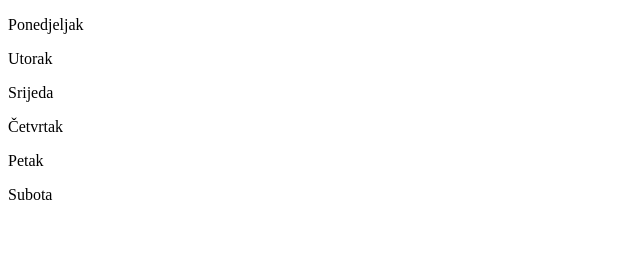
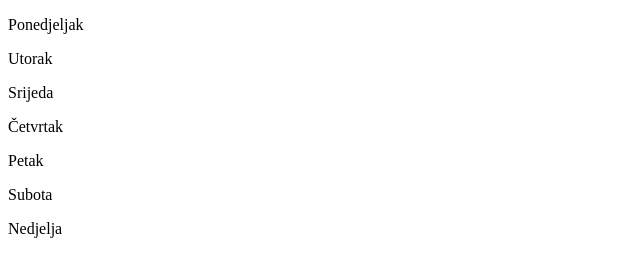
Before and after one commit to rvuk7/domacaZadaca, a plain HTML site: page index.html in a window 1280 px wide. Shown: the full height of the page, 0-640 px from the left. Drawn offline with Linux system fonts and the light colour scheme.

Commit message:
pushNedjelja

```diff
--- a/index.html
+++ b/index.html
@@ -14,5 +14,6 @@
     <p>Četvrtak</p>
     <p>Petak</p>
     <p>Subota</p>
+    <p>Nedjelja</p>
   </body>
 </html>
```
